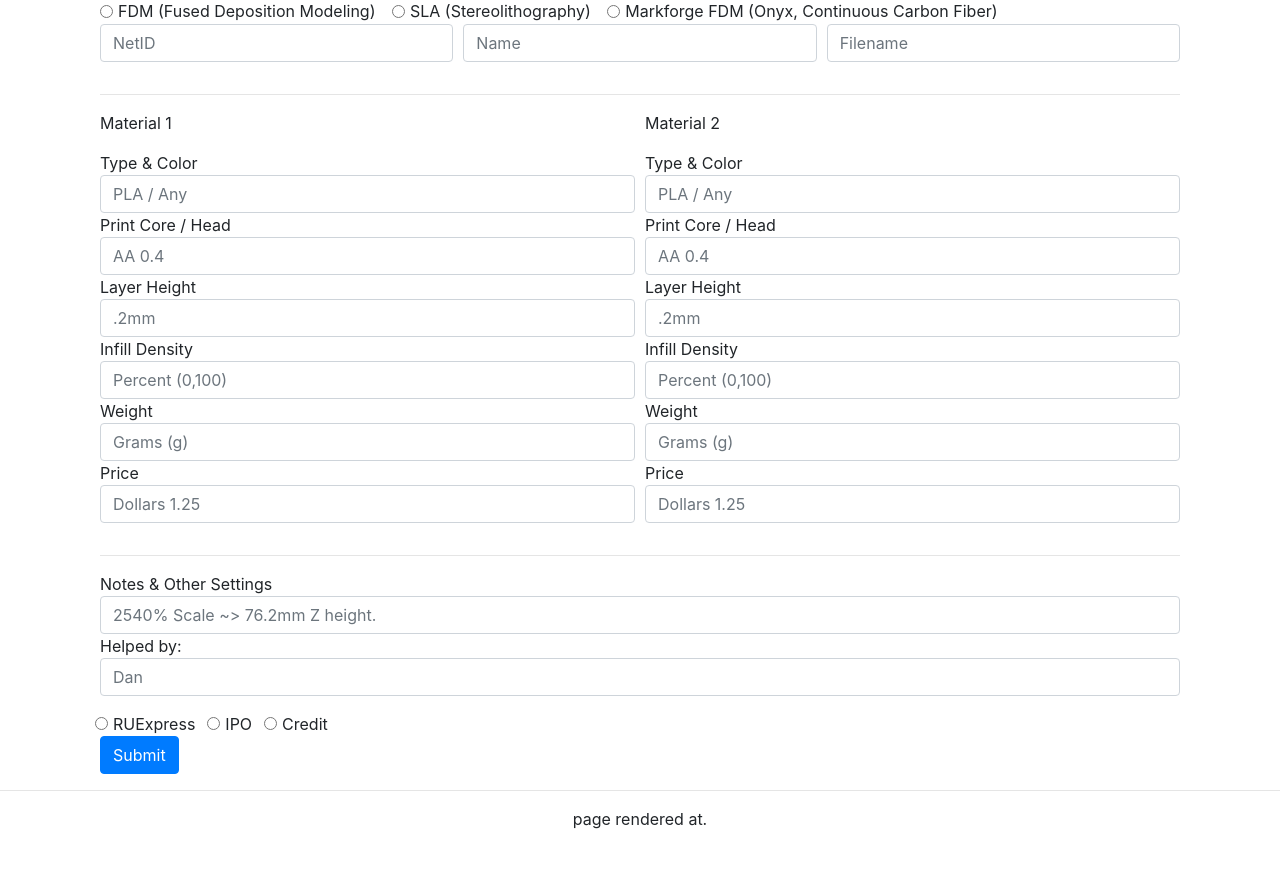
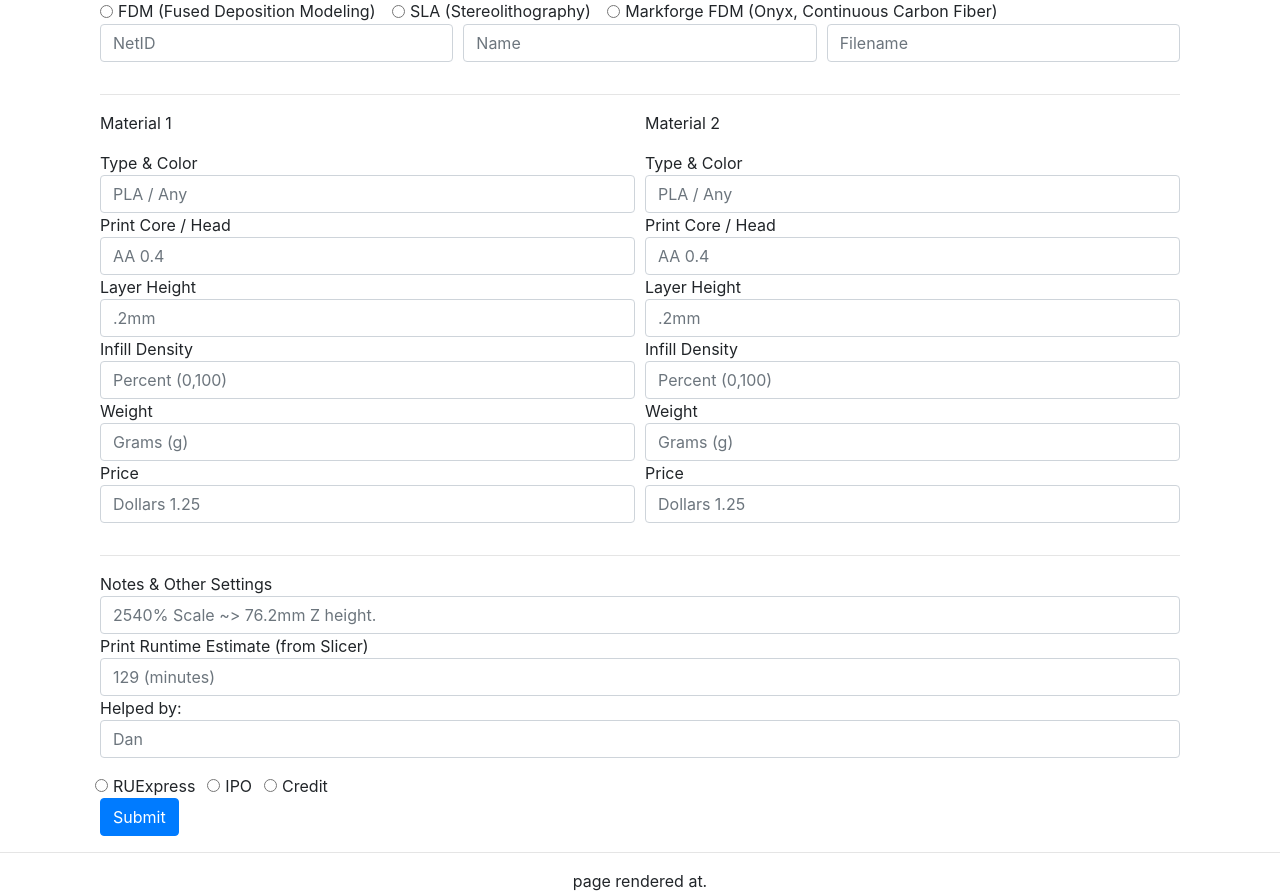
Before and after one commit to RUMakerspace/queue-manager, a Flask app: page /job in a window 1280 px wide. Shown: the part 81-974 px from the top of the page. Before the commit the page ends 910 px from the top, so only its background shows below. Run offline with Flask 2, Linux system fonts and the light colour scheme; some libraries are stand-ins or nearby versions.

Commit message:
Added runtime est.

```diff
--- a/templates/new_job.html
+++ b/templates/new_job.html
@@ -78,6 +78,9 @@
 	<label class="form-check-label" for="printSettings">Notes & Other Settings</label>
 			<input type="text" class="form-control" id="printSettings" placeholder="2540% Scale ~> 76.2mm Z height.">
 
+	<label class="form-check-label" for="printSettings">Print Runtime Estimate (from Slicer)</label>
+	<input type="number" class="form-control" id="printTimeEst" placeholder="129 (minutes)">
+
 	<label class="form-check-label" for="printHelperName">Helped by:</label>
     	<input type="text" class="form-control" id="printHelperName" placeholder="Dan" required="true">
 	</div>
```
